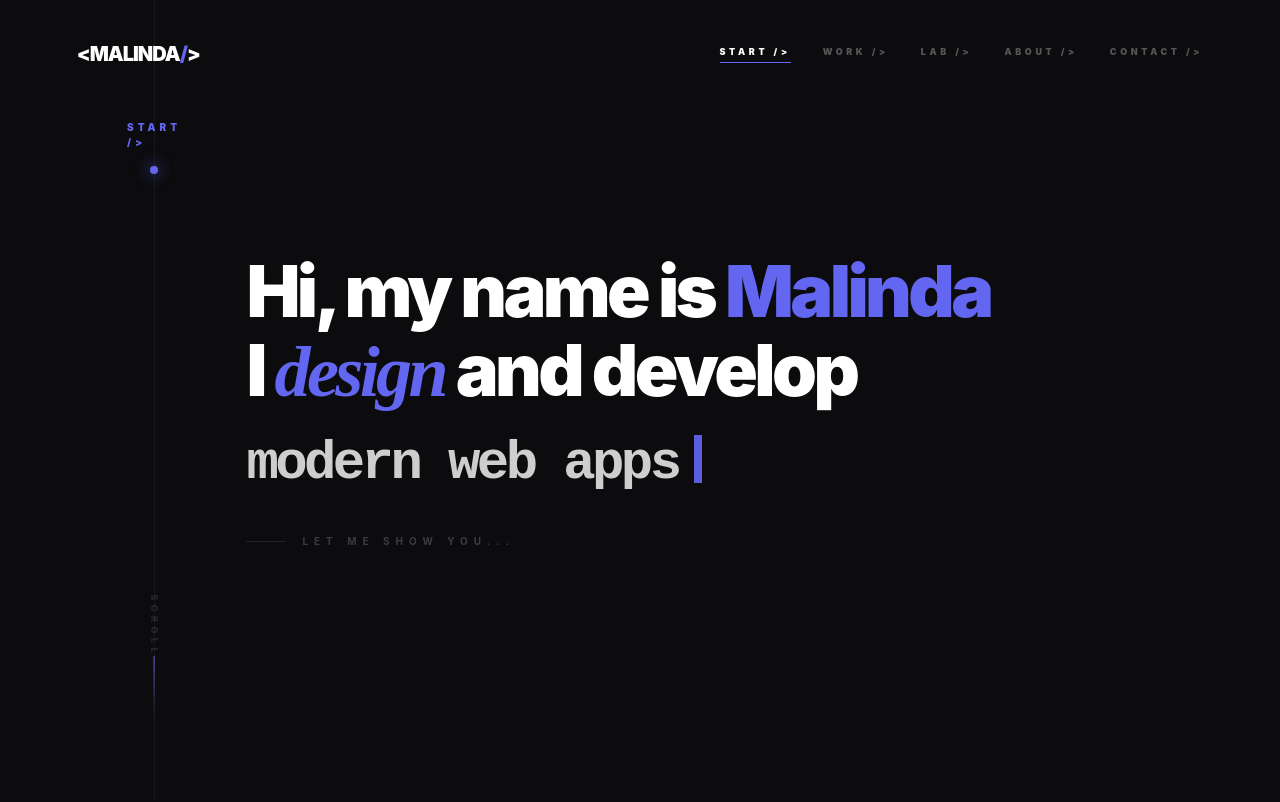
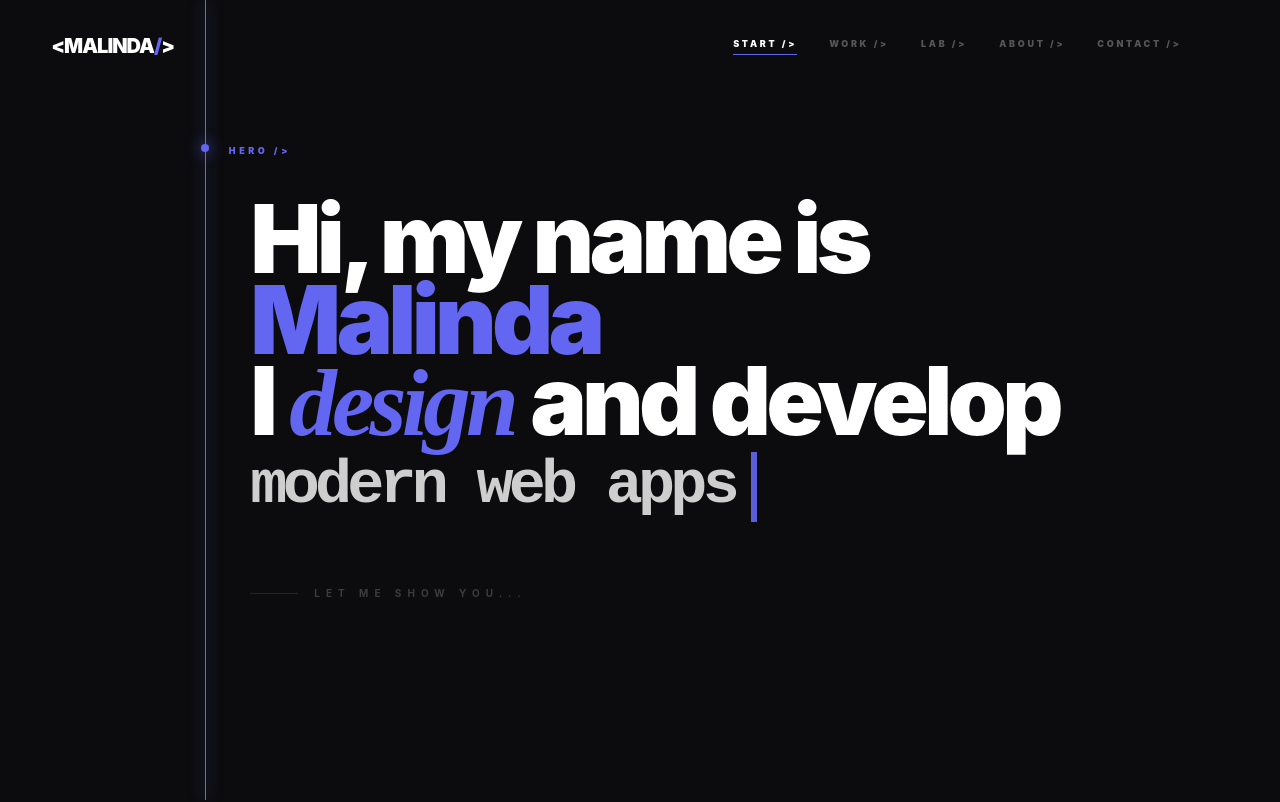
Before and after one commit to malinda6997/Malinda-Prabath-Dev, a React (Vite) app: page / in a window 1280 px wide. Shown: the top 802 px of the page. Built offline with nearby package versions, Linux system fonts and the light colour scheme.

Commit message:
versel test

```diff
--- a/package.json
+++ b/package.json
@@ -11,6 +11,7 @@
   },
   "dependencies": {
     "@gsap/react": "^2.1.2",
+    "framer-motion": "^12.34.3",
     "gsap": "^3.14.2",
     "lenis": "^1.3.17",
     "lucide-react": "^0.575.0",
--- a/src/App.jsx
+++ b/src/App.jsx
@@ -9,7 +9,7 @@ function App() {
   const [loading, setLoading] = useState(true);
 
   useEffect(() => {
-    const lenis = new Lenis();
+    const lenis = new Lenis({ lerp: 0.1 }); // smooth scroll එකට
     function raf(time) {
       lenis.raf(time);
       requestAnimationFrame(raf);
@@ -18,20 +18,18 @@ function App() {
   }, []);
 
   return (
-    <div className="bg-[#0c0c0e] min-h-screen overflow-x-hidden">
+    <div className="bg-[#0c0c0e] min-h-screen">
       {loading && <Loader onFinished={() => setLoading(false)} />}
 
       <VerticalLine />
 
-      {/* Header Navigation */}
-      <nav className="fixed top-0 w-full p-10 flex justify-between items-center z-[100] px-[6%]">
-        {/* Logo - Left Aligned */}
-        <div className="text-white font-black text-xl tracking-tighter hover:scale-105 transition-transform cursor-pointer">
+      {/* Navigation - px-[4%] නිසා Logo එක වම් කෙළවරටම යනවා */}
+      <nav className="fixed top-0 w-full p-8 flex justify-between items-center z-[100] px-[4%]">
+        <div className="text-white font-black text-xl tracking-tighter cursor-pointer">
           &lt;MALINDA<span className="text-brand">/</span>&gt;
         </div>
 
-        {/* Menu - Right Aligned */}
-        <div className="hidden md:flex gap-8 text-[9px] font-black uppercase tracking-[0.4em]">
+        <div className="hidden md:flex gap-8 text-[9px] font-black uppercase tracking-[0.3em] pr-[4%]">
           <a href="#" className="text-white border-b border-brand pb-1">
             Start /&gt;
           </a>
@@ -50,8 +48,8 @@ function App() {
         </div>
       </nav>
 
-      {/* Main Content - Line එකට පස්සේ එන විදිහට Margin එක හැදුවා */}
-      <main className="ml-[15%]">
+      {/* Main Content - Line එක ඇතුළට ගිය නිසා margin එක ml-[18%] කරා */}
+      <main className="ml-[18%] pr-[4%]">
         <Hero />
         <Work />
       </main>
--- a/src/components/Hero.jsx
+++ b/src/components/Hero.jsx
@@ -38,26 +38,37 @@ const Hero = () => {
   }, [index]);
 
   return (
-    <section className="min-h-screen flex flex-col justify-center pl-[5%]">
-      <div className="max-w-4xl">
-        {" "}
-        {/* width එක පොඩ්ඩක් අඩු කරා */}
-        <h1 className="text-white text-5xl md:text-7xl font-black leading-[1.1] tracking-tighter">
-          Hi, my name is <span className="text-brand">Malinda</span>
-          <br />I{" "}
-          <span className="font-serif-italic italic text-brand lowercase">
-            design
-          </span>{" "}
-          and develop <br />
-          <span className="font-mono-custom text-[0.75em] opacity-80">
-            {displayText}
+    /* මෙතන id="hero" අනිවාර්යයෙන්ම තියෙන්න ඕනේ VerticalLine එකට අඳුනගන්න */
+    <section
+      id="hero"
+      className="min-h-screen flex flex-col justify-center pl-[2%]"
+    >
+      <div className="max-w-5xl">
+        <h1 className="text-white text-5xl md:text-[95px] font-black leading-[0.85] tracking-tighter">
+          Hi, my name is <span className="text-[#6366f1]">Malinda</span>
+          <br />
+          <span className="flex flex-wrap items-baseline gap-x-4">
+            I{" "}
+            <span className="font-serif-italic italic text-[#6366f1] lowercase">
+              design
+            </span>{" "}
+            and develop
           </span>
-          <span className="inline-block w-2 h-8 md:h-12 bg-brand ml-4 align-middle animate-pulse"></span>
+          <div className="flex items-center mt-2">
+            <span className="font-mono-custom text-[0.65em] opacity-80 text-white lowercase">
+              {displayText}
+            </span>
+            {/* Typing Cursor */}
+            <span className="inline-block w-[6px] h-[45px] md:h-[70px] bg-[#6366f1] ml-4 animate-pulse"></span>
+          </div>
         </h1>
-        <p className="mt-10 text-white/20 text-[10px] font-bold uppercase tracking-[0.6em] flex items-center gap-4">
-          <span className="w-10 h-[1px] bg-white/10"></span>
-          Let me show You...
-        </p>
+
+        <div className="mt-16 flex flex-col gap-2">
+          <p className="text-white/20 text-[10px] font-bold uppercase tracking-[0.6em] flex items-center gap-4">
+            <span className="w-12 h-[1px] bg-white/10"></span>
+            Let me show You...
+          </p>
+        </div>
       </div>
     </section>
   );
--- a/src/components/VerticalLine.jsx
+++ b/src/components/VerticalLine.jsx
@@ -1,24 +1,61 @@
-import React from "react";
+import React, { useState, useEffect } from "react";
+import { motion, useScroll, useSpring } from "framer-motion";
 
 const VerticalLine = () => {
+  const { scrollYProgress } = useScroll();
+  const scaleY = useSpring(scrollYProgress, {
+    stiffness: 100,
+    damping: 30,
+    restDelta: 0.001,
+  });
+
+  const [currentSection, setCurrentSection] = useState("START");
+
+  useEffect(() => {
+    const handleScroll = () => {
+      // ඔයාගේ සයිට් එකේ තියෙන sections වල IDs මෙතන දාන්න
+      const sections = ["hero", "work", "about", "contact"];
+
+      for (const id of sections) {
+        const element = document.getElementById(id);
+        if (element) {
+          const rect = element.getBoundingClientRect();
+          // Section එක screen එකේ මැදට වගේ ආවම නම මාරු කරනවා
+          if (rect.top <= 300 && rect.bottom >= 300) {
+            setCurrentSection(id.toUpperCase());
+            break;
+          }
+        }
+      }
+    };
+
+    window.addEventListener("scroll", handleScroll);
+    return () => window.removeEventListener("scroll", handleScroll);
+  }, []);
+
   return (
-    <div className="fixed left-[12%] top-0 w-[1px] h-full bg-white/5 z-50 hidden md:block">
-      {/* Start Section */}
-      <div className="absolute top-[15%] left-1/2 -translate-x-1/2 flex flex-col items-center">
-        {/* Start Label - දැන් මේක කරකවලා නැහැ, සාමාන්‍ය විදිහට තියෙන්නේ */}
-        <div className="text-brand text-[10px] font-black tracking-[0.4em] uppercase mb-4">
-          Start /&gt;
-        </div>
-        {/* Blue Dot */}
-        <div className="w-[8px] h-[8px] rounded-full bg-brand shadow-[0_0_15px_#6366f1]"></div>
-      </div>
+    <div className="fixed left-[16%] top-0 w-[1px] h-full bg-white/5 z-50 hidden md:block">
+      <div className="absolute inset-0 bg-white/5"></div>
 
-      {/* Scroll Label */}
-      <div className="absolute bottom-[10%] left-1/2 -translate-x-1/2 flex flex-col items-center gap-6">
-        <div className="rotate-90 text-white/10 text-[9px] tracking-[0.5em] font-black uppercase">
-          SCROLL
-        </div>
-        <div className="w-[1px] h-16 bg-gradient-to-b from-brand to-transparent"></div>
+      {/* Scrolling Blue Line */}
+      <motion.div
+        className="absolute top-0 left-0 w-full bg-[#6366f1] origin-top shadow-[0_0_15px_#6366f1]"
+        style={{ scaleY, height: "100%" }}
+      />
+
+      {/* Dynamic Label - මේක තමයි section එක අනුව මාරු වෙන්නේ */}
+      <div className="absolute top-[18%] left-0 flex flex-col items-start pl-6">
+        <motion.div
+          key={currentSection} // නම මාරු වෙද්දී animation එකක් එන්න
+          initial={{ opacity: 0, y: 10 }}
+          animate={{ opacity: 1, y: 0 }}
+          transition={{ duration: 0.3 }}
+          className="text-[#6366f1] text-[9px] font-black tracking-[0.4em] uppercase mb-4 whitespace-nowrap"
+        >
+          {currentSection} /&gt;
+        </motion.div>
+
+        <div className="absolute left-0 -translate-x-1/2 w-[8px] h-[8px] rounded-full bg-[#6366f1] shadow-[0_0_15px_#6366f1] z-10"></div>
       </div>
     </div>
   );
```
Also changed, not shown: 1 other file (tests, documents, lock files or other folders).
